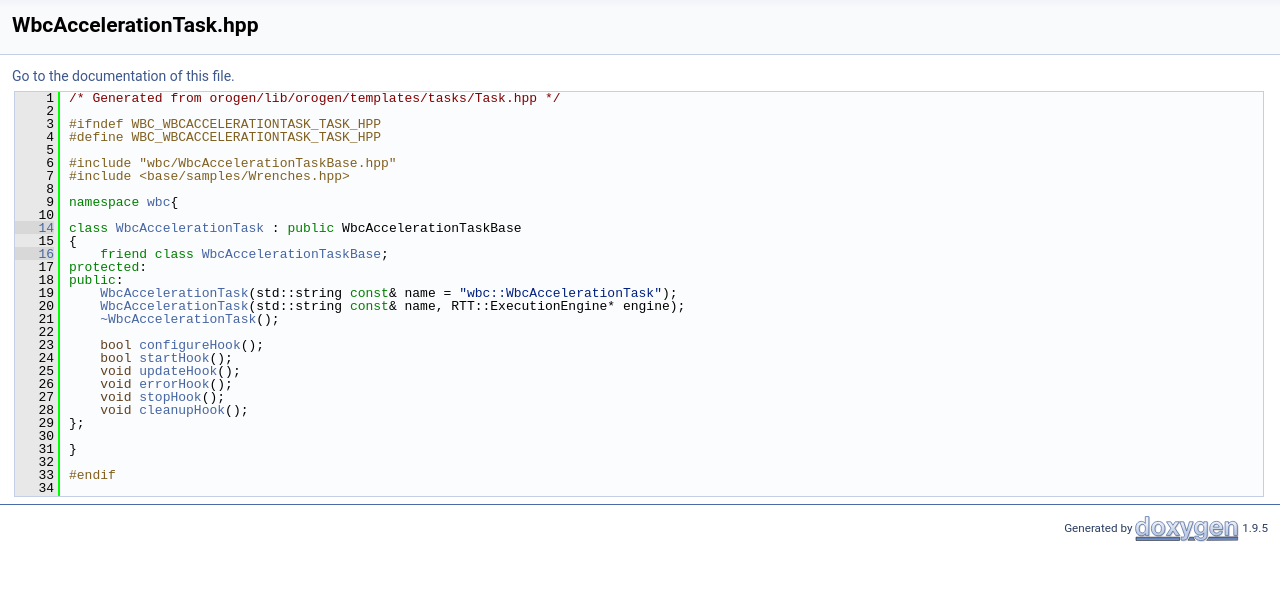
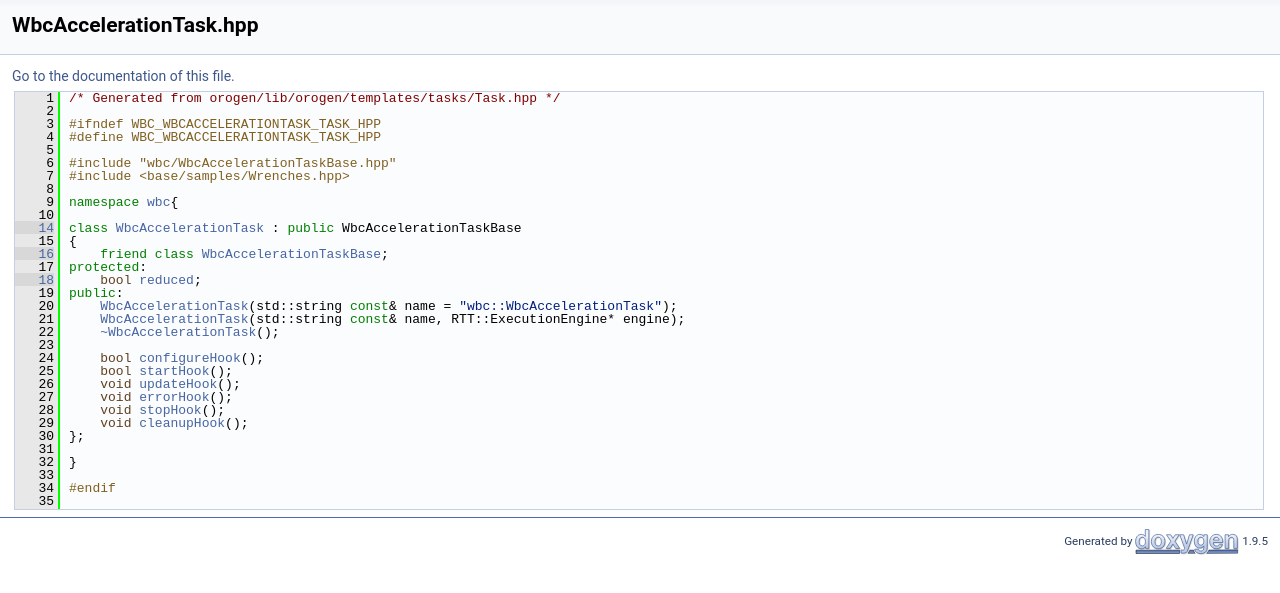
Before and after one commit to ARC-OPT/orogen-wbc, a plain HTML site: page WbcAccelerationTask_8hpp_source.html in a window 1280 px wide. Shown: the part 129-722 px from the top of the page. Drawn offline with nearby package versions, Linux system fonts and the light colour scheme; some packages are replaced by stand-ins of ours.

Commit message:
deploy: f357e6bc6fc48241a4940f7d05957f51a361e03a

```diff
--- a/WbcAccelerationTask_8hpp_source.html
+++ b/WbcAccelerationTask_8hpp_source.html
@@ -67,32 +67,34 @@ $(function() {
 <div class="line"><a id="l00015" name="l00015"></a><span class="lineno">   15</span>{</div>
 <div class="line"><a id="l00016" name="l00016"></a><span class="lineno"><a class="line" href="classwbc_1_1WbcAccelerationTask.html#ad8a48a190c0cbc8218c6e92b333e04c3">   16</a></span>    <span class="keyword">friend</span> <span class="keyword">class </span><a class="code hl_friend" href="classwbc_1_1WbcAccelerationTask.html#ad8a48a190c0cbc8218c6e92b333e04c3">WbcAccelerationTaskBase</a>;</div>
 <div class="line"><a id="l00017" name="l00017"></a><span class="lineno">   17</span><span class="keyword">protected</span>:</div>
-<div class="line"><a id="l00018" name="l00018"></a><span class="lineno">   18</span><span class="keyword">public</span>:</div>
-<div class="line"><a id="l00019" name="l00019"></a><span class="lineno">   19</span>    <a class="code hl_class" href="classwbc_1_1WbcAccelerationTask.html">WbcAccelerationTask</a>(std::string <span class="keyword">const</span>&amp; name = <span class="stringliteral">&quot;wbc::WbcAccelerationTask&quot;</span>);</div>
-<div class="line"><a id="l00020" name="l00020"></a><span class="lineno">   20</span>    <a class="code hl_class" href="classwbc_1_1WbcAccelerationTask.html">WbcAccelerationTask</a>(std::string <span class="keyword">const</span>&amp; name, RTT::ExecutionEngine* engine);</div>
-<div class="line"><a id="l00021" name="l00021"></a><span class="lineno">   21</span>    <a class="code hl_function" href="classwbc_1_1WbcAccelerationTask.html#a9e5440079bad8eb1c43066d06edb701f">~WbcAccelerationTask</a>();</div>
-<div class="line"><a id="l00022" name="l00022"></a><span class="lineno">   22</span> </div>
-<div class="line"><a id="l00023" name="l00023"></a><span class="lineno">   23</span>    <span class="keywordtype">bool</span> <a class="code hl_function" href="classwbc_1_1WbcAccelerationTask.html#a7abaf17c562fd700d9957cdd2de180f0">configureHook</a>();</div>
-<div class="line"><a id="l00024" name="l00024"></a><span class="lineno">   24</span>    <span class="keywordtype">bool</span> <a class="code hl_function" href="classwbc_1_1WbcAccelerationTask.html#a86f0b169e2390aa6c4015d528e918263">startHook</a>();</div>
-<div class="line"><a id="l00025" name="l00025"></a><span class="lineno">   25</span>    <span class="keywordtype">void</span> <a class="code hl_function" href="classwbc_1_1WbcAccelerationTask.html#a4156ccaac240848988487da8fdbfc750">updateHook</a>();</div>
-<div class="line"><a id="l00026" name="l00026"></a><span class="lineno">   26</span>    <span class="keywordtype">void</span> <a class="code hl_function" href="classwbc_1_1WbcAccelerationTask.html#a3e201941fb37280c041ca79cf7a9782b">errorHook</a>();</div>
-<div class="line"><a id="l00027" name="l00027"></a><span class="lineno">   27</span>    <span class="keywordtype">void</span> <a class="code hl_function" href="classwbc_1_1WbcAccelerationTask.html#a1a2f98a165bf9dbe182efa9ad6f752ba">stopHook</a>();</div>
-<div class="line"><a id="l00028" name="l00028"></a><span class="lineno">   28</span>    <span class="keywordtype">void</span> <a class="code hl_function" href="classwbc_1_1WbcAccelerationTask.html#a4a877f7a58bca5fa24cf67dd5fef7e0a">cleanupHook</a>();</div>
-<div class="line"><a id="l00029" name="l00029"></a><span class="lineno">   29</span>};</div>
-<div class="line"><a id="l00030" name="l00030"></a><span class="lineno">   30</span> </div>
-<div class="line"><a id="l00031" name="l00031"></a><span class="lineno">   31</span>}</div>
-<div class="line"><a id="l00032" name="l00032"></a><span class="lineno">   32</span> </div>
-<div class="line"><a id="l00033" name="l00033"></a><span class="lineno">   33</span><span class="preprocessor">#endif</span></div>
-<div class="line"><a id="l00034" name="l00034"></a><span class="lineno">   34</span> </div>
+<div class="line"><a id="l00018" name="l00018"></a><span class="lineno"><a class="line" href="classwbc_1_1WbcAccelerationTask.html#af3b9d02875e6f9f40d4a7398ad212c1e">   18</a></span>    <span class="keywordtype">bool</span> <a class="code hl_variable" href="classwbc_1_1WbcAccelerationTask.html#af3b9d02875e6f9f40d4a7398ad212c1e">reduced</a>;</div>
+<div class="line"><a id="l00019" name="l00019"></a><span class="lineno">   19</span><span class="keyword">public</span>:</div>
+<div class="line"><a id="l00020" name="l00020"></a><span class="lineno">   20</span>    <a class="code hl_class" href="classwbc_1_1WbcAccelerationTask.html">WbcAccelerationTask</a>(std::string <span class="keyword">const</span>&amp; name = <span class="stringliteral">&quot;wbc::WbcAccelerationTask&quot;</span>);</div>
+<div class="line"><a id="l00021" name="l00021"></a><span class="lineno">   21</span>    <a class="code hl_class" href="classwbc_1_1WbcAccelerationTask.html">WbcAccelerationTask</a>(std::string <span class="keyword">const</span>&amp; name, RTT::ExecutionEngine* engine);</div>
+<div class="line"><a id="l00022" name="l00022"></a><span class="lineno">   22</span>    <a class="code hl_function" href="classwbc_1_1WbcAccelerationTask.html#a9e5440079bad8eb1c43066d06edb701f">~WbcAccelerationTask</a>();</div>
+<div class="line"><a id="l00023" name="l00023"></a><span class="lineno">   23</span> </div>
+<div class="line"><a id="l00024" name="l00024"></a><span class="lineno">   24</span>    <span class="keywordtype">bool</span> <a class="code hl_function" href="classwbc_1_1WbcAccelerationTask.html#a7abaf17c562fd700d9957cdd2de180f0">configureHook</a>();</div>
+<div class="line"><a id="l00025" name="l00025"></a><span class="lineno">   25</span>    <span class="keywordtype">bool</span> <a class="code hl_function" href="classwbc_1_1WbcAccelerationTask.html#a86f0b169e2390aa6c4015d528e918263">startHook</a>();</div>
+<div class="line"><a id="l00026" name="l00026"></a><span class="lineno">   26</span>    <span class="keywordtype">void</span> <a class="code hl_function" href="classwbc_1_1WbcAccelerationTask.html#a4156ccaac240848988487da8fdbfc750">updateHook</a>();</div>
+<div class="line"><a id="l00027" name="l00027"></a><span class="lineno">   27</span>    <span class="keywordtype">void</span> <a class="code hl_function" href="classwbc_1_1WbcAccelerationTask.html#a3e201941fb37280c041ca79cf7a9782b">errorHook</a>();</div>
+<div class="line"><a id="l00028" name="l00028"></a><span class="lineno">   28</span>    <span class="keywordtype">void</span> <a class="code hl_function" href="classwbc_1_1WbcAccelerationTask.html#a1a2f98a165bf9dbe182efa9ad6f752ba">stopHook</a>();</div>
+<div class="line"><a id="l00029" name="l00029"></a><span class="lineno">   29</span>    <span class="keywordtype">void</span> <a class="code hl_function" href="classwbc_1_1WbcAccelerationTask.html#a4a877f7a58bca5fa24cf67dd5fef7e0a">cleanupHook</a>();</div>
+<div class="line"><a id="l00030" name="l00030"></a><span class="lineno">   30</span>};</div>
+<div class="line"><a id="l00031" name="l00031"></a><span class="lineno">   31</span> </div>
+<div class="line"><a id="l00032" name="l00032"></a><span class="lineno">   32</span>}</div>
+<div class="line"><a id="l00033" name="l00033"></a><span class="lineno">   33</span> </div>
+<div class="line"><a id="l00034" name="l00034"></a><span class="lineno">   34</span><span class="preprocessor">#endif</span></div>
+<div class="line"><a id="l00035" name="l00035"></a><span class="lineno">   35</span> </div>
 <div class="ttc" id="aclasswbc_1_1WbcAccelerationTask_html"><div class="ttname"><a href="classwbc_1_1WbcAccelerationTask.html">wbc::WbcAccelerationTask</a></div><div class="ttdoc">Acceleration based implementation of the WBC Scene.</div><div class="ttdef"><b>Definition:</b> WbcAccelerationTask.hpp:15</div></div>
-<div class="ttc" id="aclasswbc_1_1WbcAccelerationTask_html_a1a2f98a165bf9dbe182efa9ad6f752ba"><div class="ttname"><a href="classwbc_1_1WbcAccelerationTask.html#a1a2f98a165bf9dbe182efa9ad6f752ba">wbc::WbcAccelerationTask::stopHook</a></div><div class="ttdeci">void stopHook()</div><div class="ttdef"><b>Definition:</b> WbcAccelerationTask.cpp:58</div></div>
-<div class="ttc" id="aclasswbc_1_1WbcAccelerationTask_html_a3e201941fb37280c041ca79cf7a9782b"><div class="ttname"><a href="classwbc_1_1WbcAccelerationTask.html#a3e201941fb37280c041ca79cf7a9782b">wbc::WbcAccelerationTask::errorHook</a></div><div class="ttdeci">void errorHook()</div><div class="ttdef"><b>Definition:</b> WbcAccelerationTask.cpp:54</div></div>
-<div class="ttc" id="aclasswbc_1_1WbcAccelerationTask_html_a4156ccaac240848988487da8fdbfc750"><div class="ttname"><a href="classwbc_1_1WbcAccelerationTask.html#a4156ccaac240848988487da8fdbfc750">wbc::WbcAccelerationTask::updateHook</a></div><div class="ttdeci">void updateHook()</div><div class="ttdef"><b>Definition:</b> WbcAccelerationTask.cpp:45</div></div>
-<div class="ttc" id="aclasswbc_1_1WbcAccelerationTask_html_a4a877f7a58bca5fa24cf67dd5fef7e0a"><div class="ttname"><a href="classwbc_1_1WbcAccelerationTask.html#a4a877f7a58bca5fa24cf67dd5fef7e0a">wbc::WbcAccelerationTask::cleanupHook</a></div><div class="ttdeci">void cleanupHook()</div><div class="ttdef"><b>Definition:</b> WbcAccelerationTask.cpp:62</div></div>
-<div class="ttc" id="aclasswbc_1_1WbcAccelerationTask_html_a7abaf17c562fd700d9957cdd2de180f0"><div class="ttname"><a href="classwbc_1_1WbcAccelerationTask.html#a7abaf17c562fd700d9957cdd2de180f0">wbc::WbcAccelerationTask::configureHook</a></div><div class="ttdeci">bool configureHook()</div><div class="ttdef"><b>Definition:</b> WbcAccelerationTask.cpp:23</div></div>
-<div class="ttc" id="aclasswbc_1_1WbcAccelerationTask_html_a86f0b169e2390aa6c4015d528e918263"><div class="ttname"><a href="classwbc_1_1WbcAccelerationTask.html#a86f0b169e2390aa6c4015d528e918263">wbc::WbcAccelerationTask::startHook</a></div><div class="ttdeci">bool startHook()</div><div class="ttdef"><b>Definition:</b> WbcAccelerationTask.cpp:39</div></div>
-<div class="ttc" id="aclasswbc_1_1WbcAccelerationTask_html_a9e5440079bad8eb1c43066d06edb701f"><div class="ttname"><a href="classwbc_1_1WbcAccelerationTask.html#a9e5440079bad8eb1c43066d06edb701f">wbc::WbcAccelerationTask::~WbcAccelerationTask</a></div><div class="ttdeci">~WbcAccelerationTask()</div><div class="ttdef"><b>Definition:</b> WbcAccelerationTask.cpp:20</div></div>
+<div class="ttc" id="aclasswbc_1_1WbcAccelerationTask_html_a1a2f98a165bf9dbe182efa9ad6f752ba"><div class="ttname"><a href="classwbc_1_1WbcAccelerationTask.html#a1a2f98a165bf9dbe182efa9ad6f752ba">wbc::WbcAccelerationTask::stopHook</a></div><div class="ttdeci">void stopHook()</div><div class="ttdef"><b>Definition:</b> WbcAccelerationTask.cpp:71</div></div>
+<div class="ttc" id="aclasswbc_1_1WbcAccelerationTask_html_a3e201941fb37280c041ca79cf7a9782b"><div class="ttname"><a href="classwbc_1_1WbcAccelerationTask.html#a3e201941fb37280c041ca79cf7a9782b">wbc::WbcAccelerationTask::errorHook</a></div><div class="ttdeci">void errorHook()</div><div class="ttdef"><b>Definition:</b> WbcAccelerationTask.cpp:67</div></div>
+<div class="ttc" id="aclasswbc_1_1WbcAccelerationTask_html_a4156ccaac240848988487da8fdbfc750"><div class="ttname"><a href="classwbc_1_1WbcAccelerationTask.html#a4156ccaac240848988487da8fdbfc750">wbc::WbcAccelerationTask::updateHook</a></div><div class="ttdeci">void updateHook()</div><div class="ttdef"><b>Definition:</b> WbcAccelerationTask.cpp:53</div></div>
+<div class="ttc" id="aclasswbc_1_1WbcAccelerationTask_html_a4a877f7a58bca5fa24cf67dd5fef7e0a"><div class="ttname"><a href="classwbc_1_1WbcAccelerationTask.html#a4a877f7a58bca5fa24cf67dd5fef7e0a">wbc::WbcAccelerationTask::cleanupHook</a></div><div class="ttdeci">void cleanupHook()</div><div class="ttdef"><b>Definition:</b> WbcAccelerationTask.cpp:75</div></div>
+<div class="ttc" id="aclasswbc_1_1WbcAccelerationTask_html_a7abaf17c562fd700d9957cdd2de180f0"><div class="ttname"><a href="classwbc_1_1WbcAccelerationTask.html#a7abaf17c562fd700d9957cdd2de180f0">wbc::WbcAccelerationTask::configureHook</a></div><div class="ttdeci">bool configureHook()</div><div class="ttdef"><b>Definition:</b> WbcAccelerationTask.cpp:24</div></div>
+<div class="ttc" id="aclasswbc_1_1WbcAccelerationTask_html_a86f0b169e2390aa6c4015d528e918263"><div class="ttname"><a href="classwbc_1_1WbcAccelerationTask.html#a86f0b169e2390aa6c4015d528e918263">wbc::WbcAccelerationTask::startHook</a></div><div class="ttdeci">bool startHook()</div><div class="ttdef"><b>Definition:</b> WbcAccelerationTask.cpp:47</div></div>
+<div class="ttc" id="aclasswbc_1_1WbcAccelerationTask_html_a9e5440079bad8eb1c43066d06edb701f"><div class="ttname"><a href="classwbc_1_1WbcAccelerationTask.html#a9e5440079bad8eb1c43066d06edb701f">wbc::WbcAccelerationTask::~WbcAccelerationTask</a></div><div class="ttdeci">~WbcAccelerationTask()</div><div class="ttdef"><b>Definition:</b> WbcAccelerationTask.cpp:21</div></div>
 <div class="ttc" id="aclasswbc_1_1WbcAccelerationTask_html_ad8a48a190c0cbc8218c6e92b333e04c3"><div class="ttname"><a href="classwbc_1_1WbcAccelerationTask.html#ad8a48a190c0cbc8218c6e92b333e04c3">wbc::WbcAccelerationTask::WbcAccelerationTaskBase</a></div><div class="ttdeci">friend class WbcAccelerationTaskBase</div><div class="ttdef"><b>Definition:</b> WbcAccelerationTask.hpp:16</div></div>
+<div class="ttc" id="aclasswbc_1_1WbcAccelerationTask_html_af3b9d02875e6f9f40d4a7398ad212c1e"><div class="ttname"><a href="classwbc_1_1WbcAccelerationTask.html#af3b9d02875e6f9f40d4a7398ad212c1e">wbc::WbcAccelerationTask::reduced</a></div><div class="ttdeci">bool reduced</div><div class="ttdef"><b>Definition:</b> WbcAccelerationTask.hpp:18</div></div>
 <div class="ttc" id="anamespacewbc_html"><div class="ttname"><a href="namespacewbc.html">wbc</a></div><div class="ttdef"><b>Definition:</b> CartesianStateToRbsTask.hpp:10</div></div>
 </div><!-- fragment --></div><!-- contents -->
 <!-- start footer part -->
```
Also changed, not shown: WbcAccelerationTask_8cpp.html (+1 -0 lines), classwbc_1_1WbcAccelerationTask-members.html (+8 -7 lines), classwbc_1_1WbcAccelerationTask.html (+29 -0 lines), functions.html (+1 -0 lines), functions_vars.html (+1 -0 lines).
